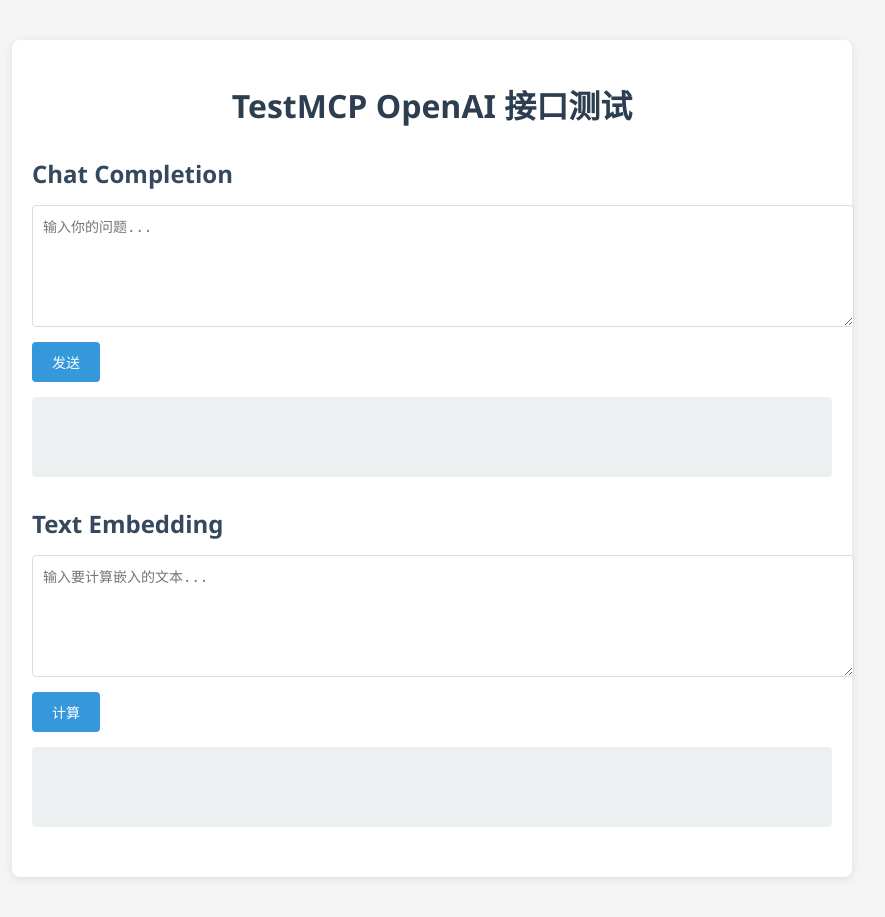
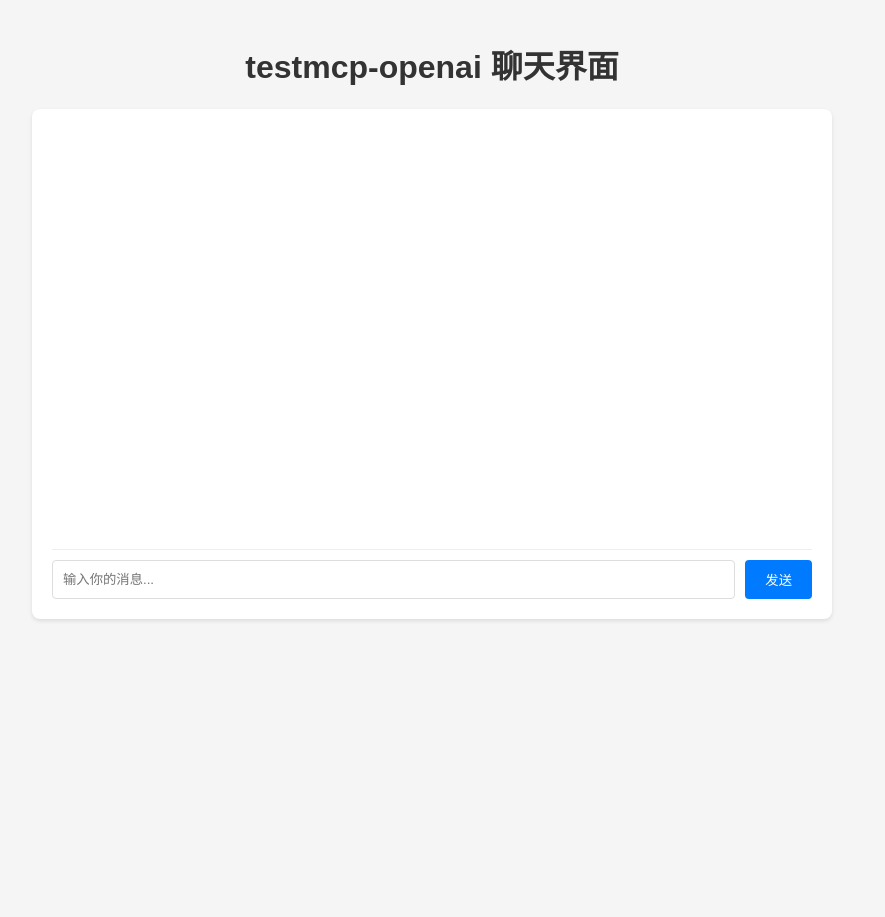
Before and after one commit to Justin-12138/testmcp-openai, a FastAPI app: page / in a window 1280 px wide. Shown: the whole page, without its empty margins (208-1093 px from the left). After the commit the page ends 621 px from the top, so only its background shows below. Run offline with FastAPI, Linux system fonts and the light colour scheme.

Commit message:
Initial commit

```diff
--- a/static/style.css
+++ b/static/style.css
@@ -1,67 +1,57 @@
 body {
-    font-family: 'Segoe UI', Tahoma, Geneva, Verdana, sans-serif;
+    font-family: Arial, sans-serif;
     background-color: #f5f5f5;
-    color: #333;
     margin: 0;
     padding: 0;
 }
 
 .container {
     max-width: 800px;
-    margin: 40px auto;
+    margin: 0 auto;
     padding: 20px;
-    background: white;
-    border-radius: 8px;
-    box-shadow: 0 2px 10px rgba(0,0,0,0.1);
 }
 
 h1 {
-    color: #2c3e50;
     text-align: center;
-    margin-bottom: 30px;
+    color: #333;
 }
 
-.section {
-    margin-bottom: 30px;
+.chat-container {
+    background-color: #fff;
+    border-radius: 8px;
+    box-shadow: 0 2px 4px rgba(0,0,0,0.1);
+    padding: 20px;
 }
 
-h2 {
-    color: #34495e;
-    margin-bottom: 15px;
+#chat-output {
+    height: 400px;
+    overflow-y: auto;
+    border-bottom: 1px solid #eee;
+    margin-bottom: 10px;
+    padding: 10px;
 }
 
-textarea {
-    width: 100%;
-    min-height: 100px;
+.input-area {
+    display: flex;
+    gap: 10px;
+}
+
+#chat-input {
+    flex: 1;
     padding: 10px;
     border: 1px solid #ddd;
     border-radius: 4px;
-    font-size: 14px;
-    margin-bottom: 10px;
-    resize: vertical;
 }
 
-button {
-    background-color: #3498db;
+#send-btn {
+    padding: 10px 20px;
+    background-color: #007bff;
     color: white;
     border: none;
-    padding: 10px 20px;
     border-radius: 4px;
     cursor: pointer;
-    font-size: 14px;
-    transition: background-color 0.3s;
 }
 
-button:hover {
-    background-color: #2980b9;
+#send-btn:hover {
+    background-color: #0056b3;
 }
-
-.response {
-    margin-top: 15px;
-    padding: 15px;
-    background-color: #ecf0f1;
-    border-radius: 4px;
-    min-height: 50px;
-    white-space: pre-wrap;
-    word-wrap: break-word;
-}
--- a/templates/index.html
+++ b/templates/index.html
@@ -3,28 +3,20 @@
 <head>
     <meta charset="UTF-8">
     <meta name="viewport" content="width=device-width, initial-scale=1.0">
-    <title>TestMCP OpenAI</title>
+    <title>testmcp-openai</title>
     <link rel="stylesheet" href="/static/style.css">
 </head>
 <body>
     <div class="container">
-        <h1>TestMCP OpenAI 接口测试</h1>
-
-        <div class="section">
-            <h2>Chat Completion</h2>
-            <textarea id="chatInput" placeholder="输入你的问题..."></textarea>
-            <button onclick="sendChat()">发送</button>
-            <div id="chatResponse" class="response"></div>
-        </div>
-
-        <div class="section">
-            <h2>Text Embedding</h2>
-            <textarea id="embeddingInput" placeholder="输入要计算嵌入的文本..."></textarea>
-            <button onclick="getEmbedding()">计算</button>
-            <div id="embeddingResponse" class="response"></div>
+        <h1>testmcp-openai 聊天界面</h1>
+        <div class="chat-container">
+            <div id="chat-output"></div>
+            <div class="input-area">
+                <input type="text" id="chat-input" placeholder="输入你的消息...">
+                <button id="send-btn">发送</button>
+            </div>
         </div>
     </div>
-
-    <script src="/static/script.js"></script>
+    <script src="/static/main.js"></script>
 </body>
 </html>
```
Also changed, not shown: app/api.py (added, +36 -0 lines), app/main.py (added, +24 -0 lines), static/main.js (added, +46 -0 lines), README.md, app/__init__.py (added), 1 other file.
